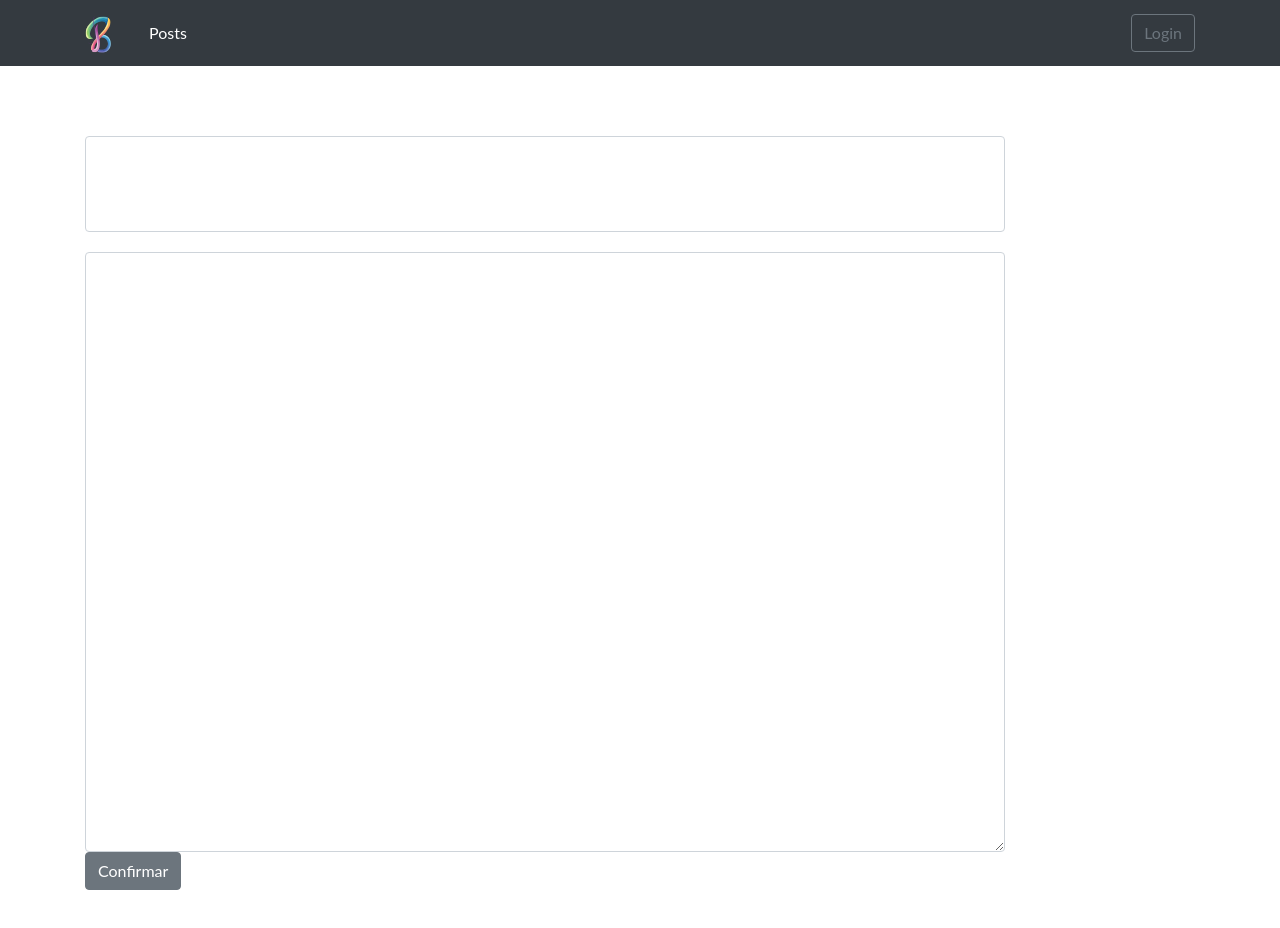
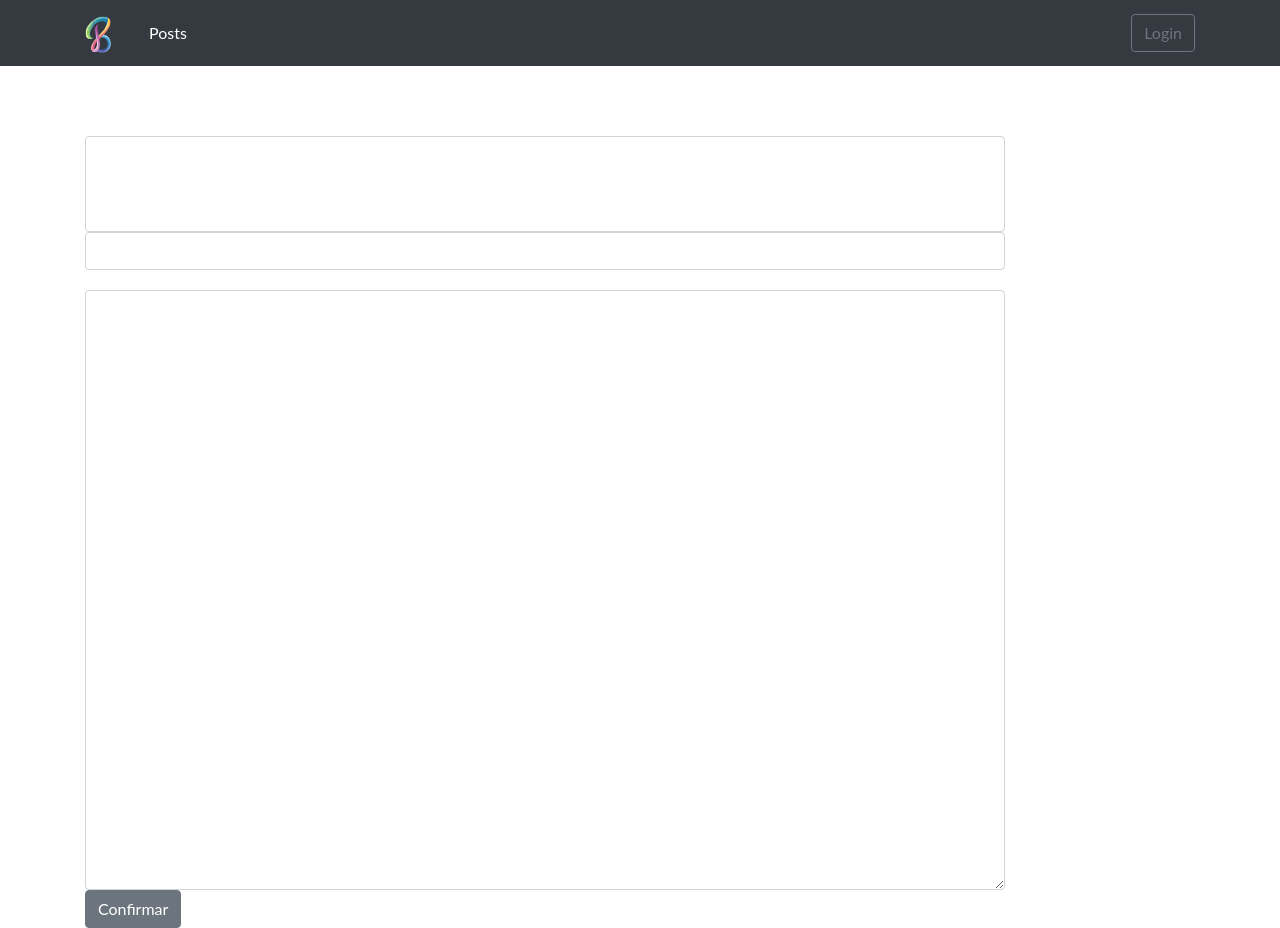
Before and after one commit to Alexandra725/bloggy, a Vue app in the folder app/front/: page /edit/1 in a window 1280 px wide. Before the commit the page ends 890 px from the top, so only its background shows below. Built offline with nearby package versions, Linux system fonts and the light colour scheme; no server answers; a web font is replaced by a local one.

Commit message:
desc edit

```diff
--- a/app/front/src/components/EditPost.vue
+++ b/app/front/src/components/EditPost.vue
@@ -8,6 +8,7 @@
             <b-row>
                 <b-col cols="10">
                     <b-input class="title" v-model="title"></b-input>
+                    <b-input class="description" v-model="description"></b-input>
                     <b-form-textarea class="text" v-model="text"></b-form-textarea>
                     <b-button v-on:click="editPost(idPost)">Confirmar</b-button>
                 </b-col>
@@ -28,6 +29,7 @@
         data() {
             return {
                 text: '',
+                description: '',
                 title: '',
                 idPost: '',
                 error: false,
@@ -47,6 +49,7 @@
                 };
                 const data = {
                     title: this.title,
+                    description: this.title,
                     text: this.text
                 }
                 axios.put(`http://localhost:3000/post/${id}`, data, config)
@@ -64,6 +67,7 @@
                 axios.get(`http://localhost:3000/post/${id}`)
                     .then(response => {
                         this.title = response.data.post.title;
+                        this.description = response.data.post.description;
                         this.text = response.data.post.text;
                         this.idPost = response.data.post._id;
                     })
```
